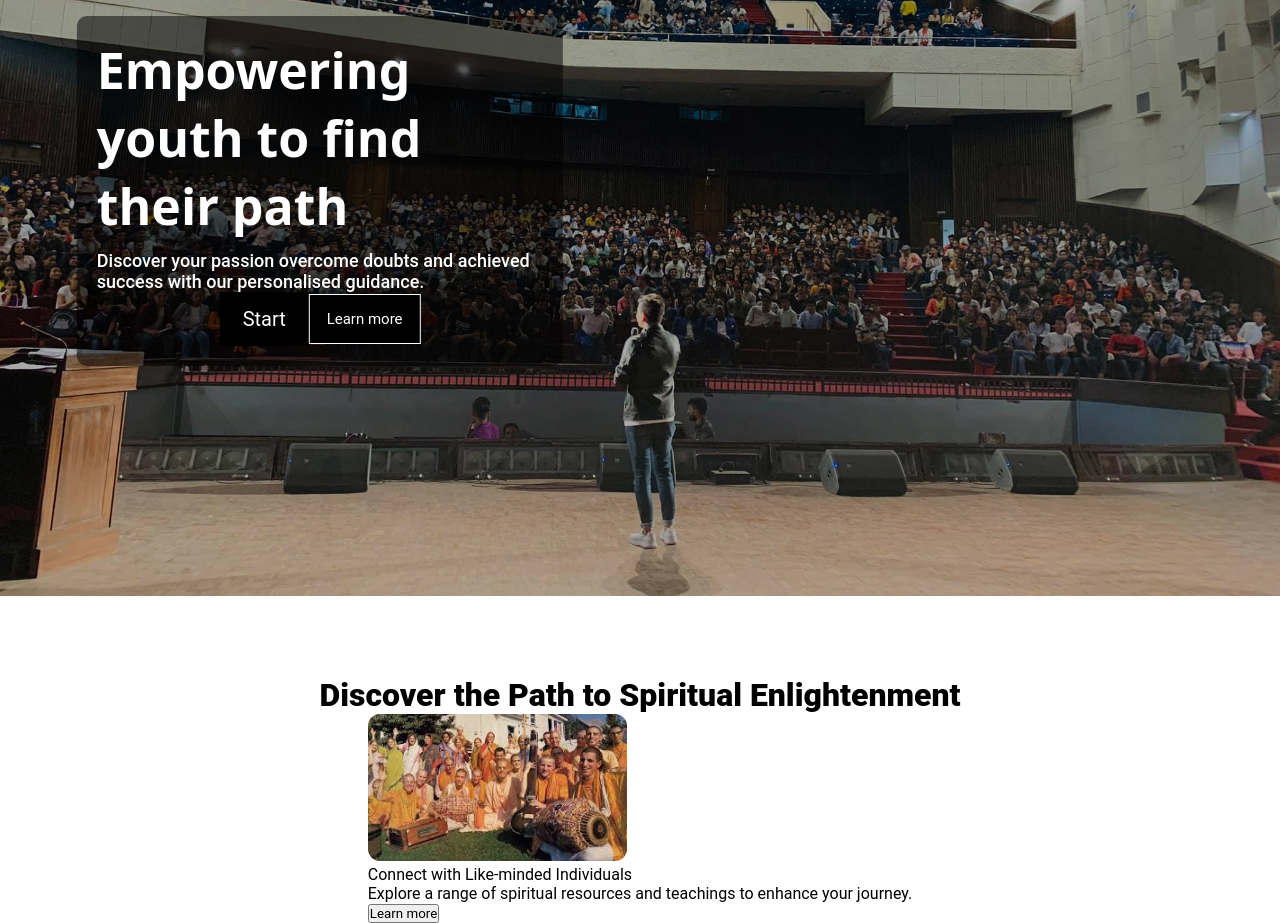
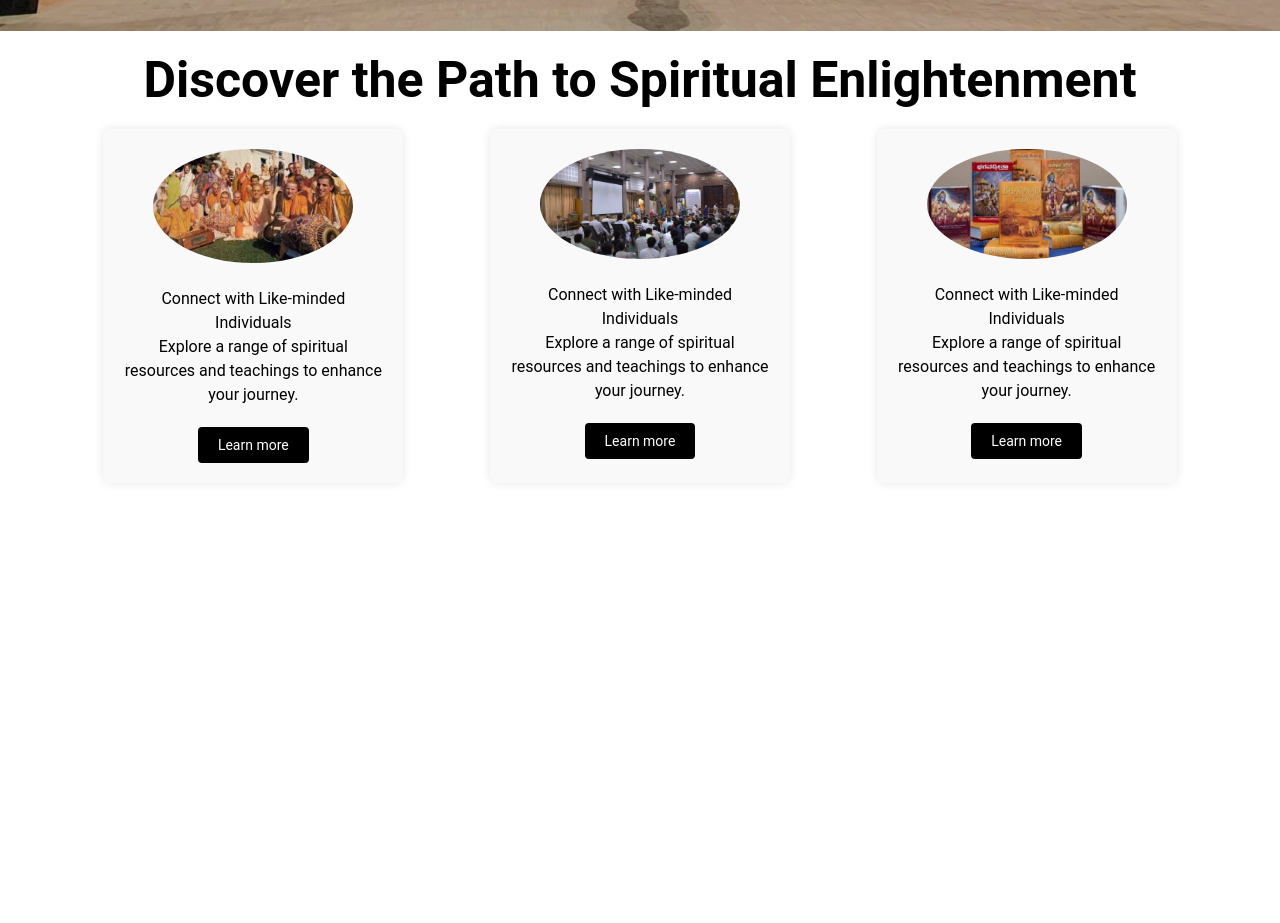
Before and after one commit to Navotsaah/IYF-Website, a React (Create React App) app in the folder frontend/: page / in a window 1280 px wide. Shown: the part 880-1803 px from the top of the page. After the commit the page ends 1413 px from the top, so only its background shows below. Built offline with nearby package versions, Linux system fonts and the light colour scheme.

Commit message:
added header navbar

```diff
--- a/frontend/src/Feature/feature.css
+++ b/frontend/src/Feature/feature.css
@@ -1,12 +1,64 @@
-.feature_class {
-    display: flex;
-    flex-direction: column;
-    justify-content: center;
-    align-items: center;
-    margin-top: 10vh;
+/* Feature container */
+.feature {
+    width: 100%;
+    max-width: 1200px;
+    margin: 0 auto;
+    padding: 20px;
 }
 
-.feature_heading {
-    font-size: 2em;
-    font-weight: 800;
+/* Feature heading */
+.feature-heading {
+    font-size: 50px;
+    font-weight: bold;
+    margin-bottom: 20px;
+    text-align: center;
 }
+
+/* Feature items container */
+.feature-container {
+    display: flex;
+    justify-content: space-around;
+    flex-wrap: wrap;
+}
+
+/* Individual feature item */
+.feature-item {
+    text-align: center;
+    margin-bottom: 30px;
+    width: 300px;
+    padding: 20px;
+    background-color: #f9f9f9;
+    box-shadow: 0 0 10px rgba(0, 0, 0, 0.1);
+    border-radius: 8px;
+}
+
+.feature-item .feature-img {
+    width: 100%;
+    max-width: 200px;
+    height: auto;
+    margin-bottom: 20px;
+    border-radius: 50%;
+}
+
+.feature-item .feature-text {
+    margin-bottom: 20px;
+}
+
+.feature-item .feature-text p {
+    line-height: 1.5;
+}
+
+.feature-item .feature-learn {
+    background-color: #000000;
+    color: #fff;
+    border: none;
+    padding: 10px 20px;
+    font-size: 14px;
+    border-radius: 4px;
+    cursor: pointer;
+    transition: background-color 0.3s ease;
+}
+
+.feature-item .feature-learn:hover {
+    background-color: #0056b3;
+}
--- a/frontend/src/Feature/index.js
+++ b/frontend/src/Feature/index.js
@@ -1,27 +1,46 @@
-import React from 'react'
-import './feature.css'
-import devotee from '../assets/devotees group 1.png'
+import React from 'react';
+import './Feature.css'; // Import the CSS file
+import devotee from '../assets/devotees group 1.png'; // Adjusted the image import path
+import feature2 from '../assets/feature2.png'
+import feature3 from '../assets/feature3.png'
 
 function Feature() {
     return (
-        <div className='feature_class'>
-            <div className="feature_heading">
+        <div className='feature'>
+            <div className="feature-heading">
                 Discover the Path to Spiritual Enlightenment
             </div>
-            <div className="feature_div">
-                <div className="feature_img">
-                    <img src={devotee} alt='devotees_group' />
+            <div className="feature-container">
+                {/* Feature item 1 */}
+                <div className="feature-item">
+                    <img src={devotee} alt='devotees_group' className="feature-img" />
+                    <div className="feature-text">
+                        <p>Connect with Like-minded Individuals</p>
+                        <p>Explore a range of spiritual resources and teachings to enhance your journey.</p>
+                    </div>
+                    <button className="feature-learn">Learn more</button>
                 </div>
-                <div className="feature_text1">
-                    <p>Connect with Like-minded Individuals</p>
+                {/* Feature item 2 */}
+                <div className="feature-item">
+                    <img src={feature2} alt='devotees_group' className="feature-img" />
+                    <div className="feature-text">
+                        <p>Connect with Like-minded Individuals</p>
+                        <p>Explore a range of spiritual resources and teachings to enhance your journey.</p>
+                    </div>
+                    <button className="feature-learn">Learn more</button>
                 </div>
-                <div className="feature_text2">
-                    <p>Explore a range of spiritual resources and teachings to enhance your journey.</p>
+                {/* Feature item 3 */}
+                <div className="feature-item">
+                    <img src={feature3} alt='devotees_group' className="feature-img" />
+                    <div className="feature-text">
+                        <p>Connect with Like-minded Individuals</p>
+                        <p>Explore a range of spiritual resources and teachings to enhance your journey.</p>
+                    </div>
+                    <button className="feature-learn">Learn more</button>
                 </div>
-                <button className="feature_learn">Learn more </button>
             </div>
         </div>
-    )
+    );
 }
 
-export default Feature
+export default Feature;
--- a/frontend/src/Navbar/Navbar.css
+++ b/frontend/src/Navbar/Navbar.css
@@ -7,7 +7,7 @@
 }
 
 .iyf_logo {
-    width: 8 0px;
+    width: 60px;
 }
 
 nav {
@@ -37,13 +37,13 @@ a {
 
 #join {
     border: 1px solid #404040;
-    padding: 2%;
+    padding: 5px 10px;
 }
 
 #donation_li {
     background-color: black;
     border-radius: 5px;
-    padding: 2%;
+    padding: 5px 10px;
 }
 
 #donate {
```
Also changed, not shown: frontend/src/assets/feature2.png (added), frontend/src/assets/feature3.png (added).
